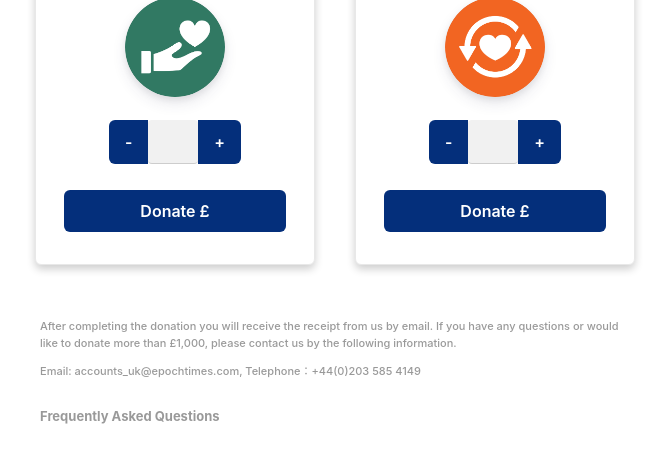
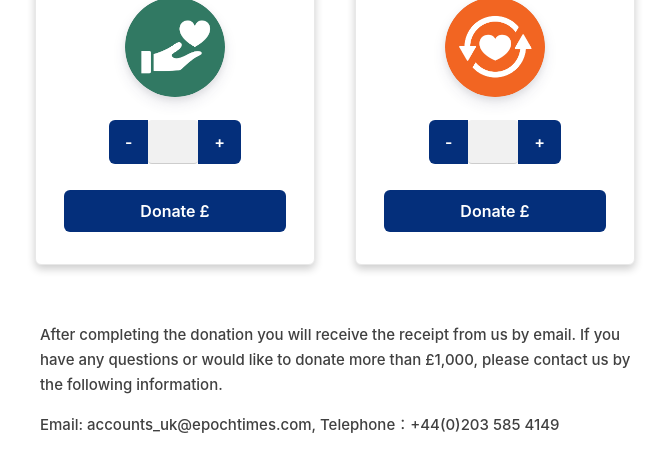
Before and after one commit to XiaozhanYang/epoch-donation-page, a plain HTML site: page public_html/index.html in a window 1280 px wide. Shown: the part 342-797 px from the top of the page, without its empty margins (305-974 px from the left). Drawn offline with Linux system fonts and the light colour scheme; a script that the page names is missing.

Commit message:
change fontsize of the footnotes

```diff
--- a/public_html/css/customize.css
+++ b/public_html/css/customize.css
@@ -81,19 +81,19 @@
     line-height: 2.6;
   }
   .sr-checkout-session-id-text {
-    color: rgba(0, 0, 0, 0.4);
-    font-size: 11px;
+    color: rgba(0, 0, 0, 0.75);
+    font-size: 15px;
     font-weight: 500;
-    line-height: 17px;
+    line-height: 25px;
     margin-top: 12px;
     margin-left: 5px;
     margin-bottom: 5px;
   }
   .sr-checkout-session-id-title {
-    color: rgba(0, 0, 0, 0.4);
-    font-size: 13px;
-    font-weight: bold;
-    line-height: 17px;
+    color: rgba(0, 0, 0, 0.75);
+    font-size: 15px;
+    font-weight: 760;
+    line-height: 25px;
     margin-top: 12px;
     margin-left: 5px;
     margin-bottom: 10px;
```
